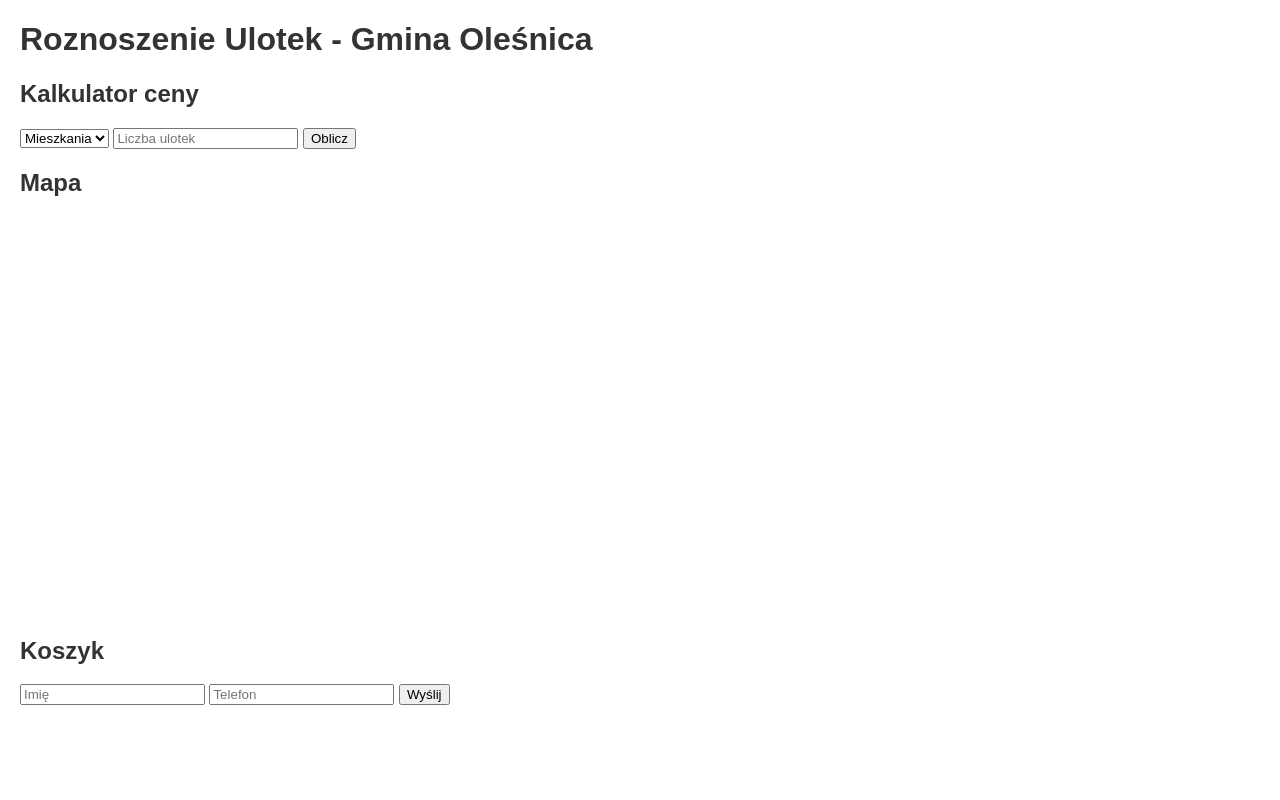
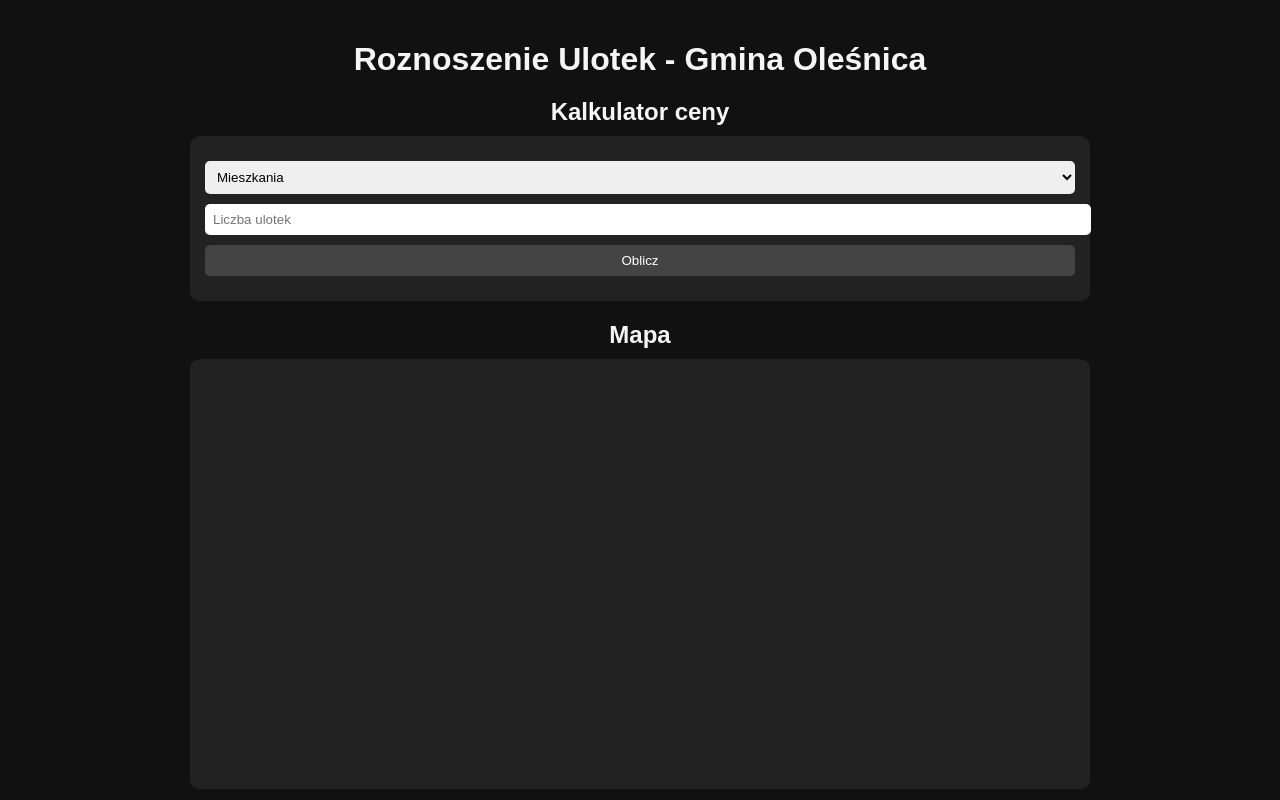
Before and after one commit to Uloteczki/ulotki-strona, a plain HTML site: page index.html in a window 1280 px wide. Shown: the top 800 px of the page. Drawn offline with nearby package versions, Linux system fonts and the light colour scheme.

Commit message:
Update style.css
opis

```diff
--- a/style.css
+++ b/style.css
@@ -1,11 +1,42 @@
 body {
-  font-family: Arial, sans-serif;
-  margin: 20px;
+  margin: 0;
+  font-family: 'Poppins', sans-serif;
+  background-color: #111;
+  color: #f5f5f5;
+}
+.container {
+  padding: 20px;
+  max-width: 900px;
+  margin: auto;
 }
 h1, h2 {
-  color: #333;
+  text-align: center;
+  margin-bottom: 10px;
 }
-#map {
+form, #map {
+  background-color: #222;
+  padding: 15px;
+  border-radius: 10px;
+  margin-bottom: 20px;
+}
+input, select, button {
+  display: block;
   width: 100%;
-  height: 400px;
+  margin: 10px 0;
+  padding: 8px;
+  border: none;
+  border-radius: 5px;
 }
+button {
+  background-color: #444;
+  color: white;
+  cursor: pointer;
+  transition: background-color 0.3s;
+}
+button:hover {
+  background-color: #666;
+}
+ul {
+  list-style: none;
+  padding: 0;
+}
```
